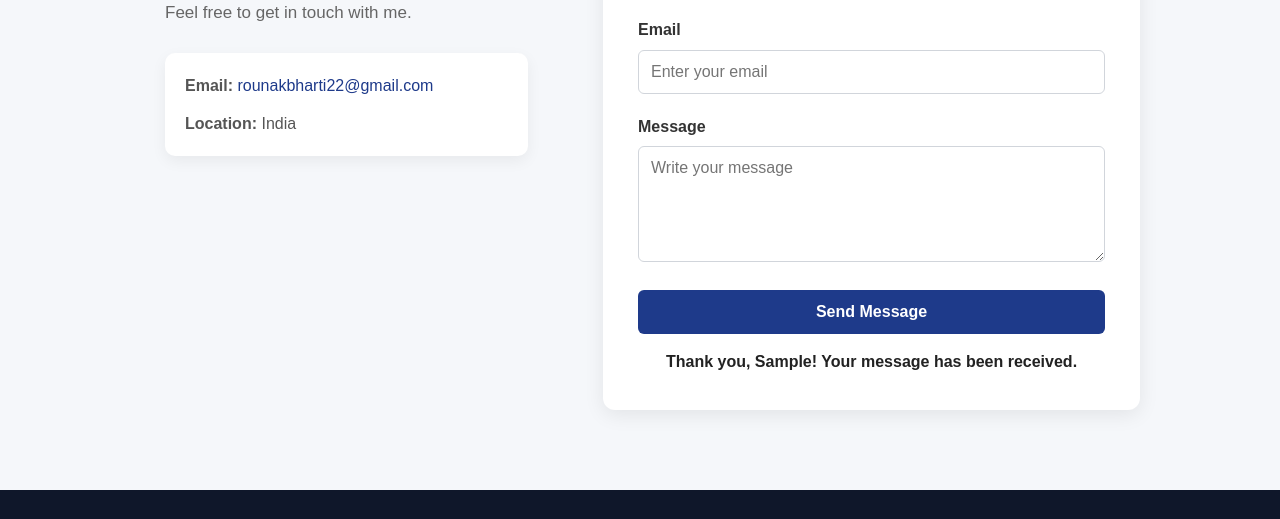
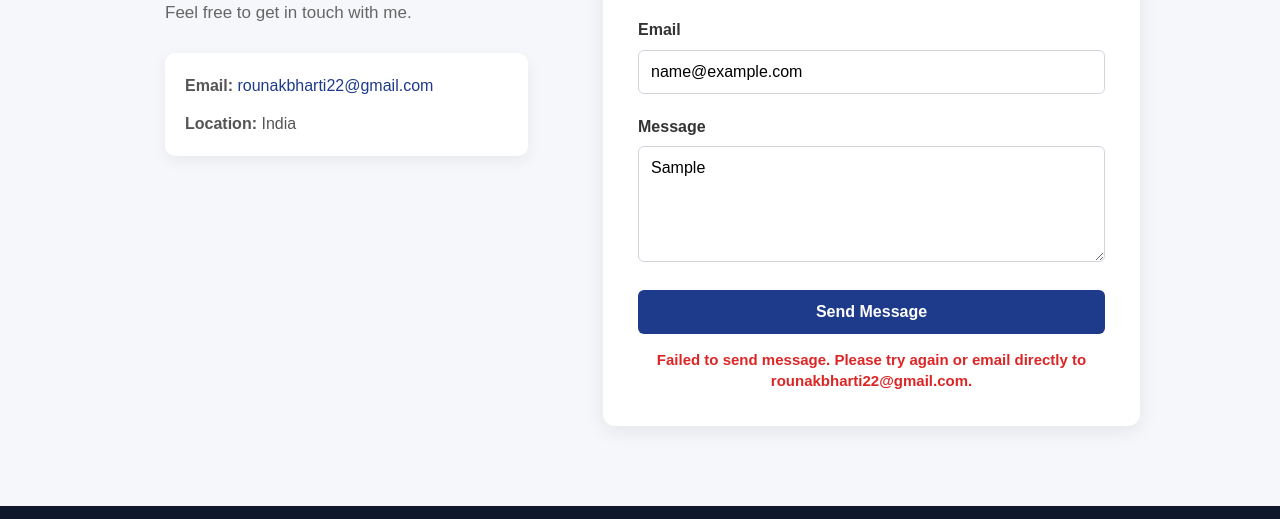
Before and after one commit to Rounak-Bharti/portfilio, a plain HTML site: page index.html in a window 1280 px wide. Both pictures are taken after typing "Sample", "name@example.com", "Sample" into the empty fields and a click on the button "Send Message". Shown: the part 3329-3848 px from the top of the page. Drawn offline with Linux system fonts and the light colour scheme; no server answers.

Commit message:
Make contact form actionable with email validation and Gmail delivery

```diff
--- a/css/style.css
+++ b/css/style.css
@@ -672,13 +672,31 @@ section h2 {
     transform: translateY(-2px);
 }
 
+#contact-form input.invalid {
+    border-color: #dc2626;
+    box-shadow: 0 0 0 3px rgba(220, 38, 38, 0.15);
+}
+
 #form-message {
     margin-top: 15px;
+    text-align: center;
+    font-weight: bold;
+    font-size: 15px;
+    line-height: 1.4;
+}
 
-    text-align: center;
+.success-msg {
+    color: #16a34a;
+}
 
-    font-weight: bold;
+.error-msg {
+    color: #dc2626;
 }
+
+.info-msg {
+    color: #0284c7;
+}
+
 
 
 /* ================================
--- a/js/script.js
+++ b/js/script.js
@@ -1,36 +1,91 @@
-// Contact Form
+// Contact Form Email Integration
 
 const contactForm = document.getElementById("contact-form");
 const formMessage = document.getElementById("form-message");
+const emailInput = document.getElementById("email");
+const nameInput = document.getElementById("name");
+const messageInput = document.getElementById("message");
 
 contactForm.addEventListener("submit", function (event) {
-
     event.preventDefault();
 
-    const name = document.getElementById("name").value.trim();
-    const email = document.getElementById("email").value.trim();
-    const message = document.getElementById("message").value.trim();
+    const name = nameInput.value.trim();
+    const email = emailInput.value.trim();
+    const message = messageInput.value.trim();
 
+    // Reset validation states
+    emailInput.classList.remove("invalid");
+    formMessage.className = "";
+    formMessage.textContent = "";
 
+    // 1. Check for empty fields
     if (name === "" || email === "" || message === "") {
-
-        formMessage.textContent =
-            "Please fill in all the fields.";
-
+        formMessage.className = "error-msg";
+        formMessage.textContent = "Please fill in all the required fields.";
         return;
     }
 
+    // 2. Validate email format
+    const emailRegex = /^[^\s@]+@[^\s@]+\.[^\s@]+$/;
+    if (!emailRegex.test(email)) {
+        emailInput.classList.add("invalid");
+        formMessage.className = "error-msg";
+        formMessage.textContent = "Invalid email address! Please enter a correct email format (e.g. name@example.com).";
+        return;
+    }
 
-    formMessage.textContent =
-        "Thank you, " + name + "! Your message has been received.";
+    // 3. UI Loading State
+    const submitBtn = contactForm.querySelector("button[type='submit']");
+    const originalBtnText = submitBtn.textContent;
+    submitBtn.disabled = true;
+    submitBtn.textContent = "Sending...";
+    formMessage.className = "info-msg";
+    formMessage.textContent = "Sending your message...";
 
-    contactForm.reset();
+    // 4. Send email via FormSubmit AJAX service
+    fetch("https://formsubmit.co/ajax/rounakbharti22@gmail.com", {
+        method: "POST",
+        headers: {
+            "Content-Type": "application/json",
+            "Accept": "application/json"
+        },
+        body: JSON.stringify({
+            name: name,
+            email: email,
+            message: message,
+            _subject: "New Portfolio Message from " + name,
+            _replyto: email
+        })
+    })
+    .then(function(response) {
+        if (response.ok) {
+            return response.json();
+        }
+        throw new Error("Network response was not ok");
+    })
+    .then(function(data) {
+        submitBtn.disabled = false;
+        submitBtn.textContent = originalBtnText;
+
+        formMessage.className = "success-msg";
+        formMessage.textContent = "Thank you, " + name + "! Your message has been sent successfully to Rounak's Gmail.";
+        contactForm.reset();
+    })
+    .catch(function(error) {
+        submitBtn.disabled = false;
+        submitBtn.textContent = originalBtnText;
+
+        formMessage.className = "error-msg";
+        formMessage.textContent = "Failed to send message. Please try again or email directly to rounakbharti22@gmail.com.";
+    });
 });
+
 // Mobile Navigation
-
 const menuToggle = document.getElementById("menu-toggle");
 const navMenu = document.getElementById("nav-menu");
 
-menuToggle.addEventListener("click", function () {
-    navMenu.classList.toggle("active");
-});
+if (menuToggle && navMenu) {
+    menuToggle.addEventListener("click", function () {
+        navMenu.classList.toggle("active");
+    });
+}
```
